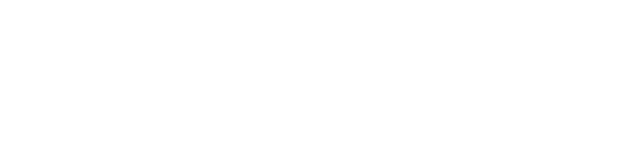
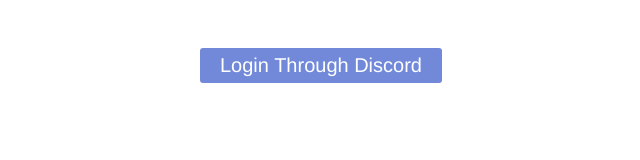
Before and after one commit to XXWolfBane/Hulkbot, a plain HTML site: page home.html in a window 1280 px wide. Shown: the whole page, without its empty margins (319-959 px from the left). Drawn offline with Linux system fonts and the light colour scheme.

Commit message:
Update home.html

```diff
--- a/home.html
+++ b/home.html
@@ -4,4 +4,30 @@
   <head>
     <title>Hulkbot - Homepage</title>
   </head>
+  <body>
+   <style>
+          .container {
+            display: flex;
+            width: 100%;
+            padding: 40px 0;
+            align-items: center;
+            justify-content: center;
+          }
+
+          .container a {
+            background: #7289DA;
+            padding: 0 20px;
+            line-height: 35px;
+            color: #fff;
+            font-family: 'Helvetica', 'Arial';
+            font-size: 20px;
+            display: block;
+            text-decoration: none;
+            border-radius: 3px;
+          }
+        </style>
+    <div class=container>
+      <a href=/api/discord/login>Login Through Discord</a>
+    </div>
+  </body>
 </html>
```
